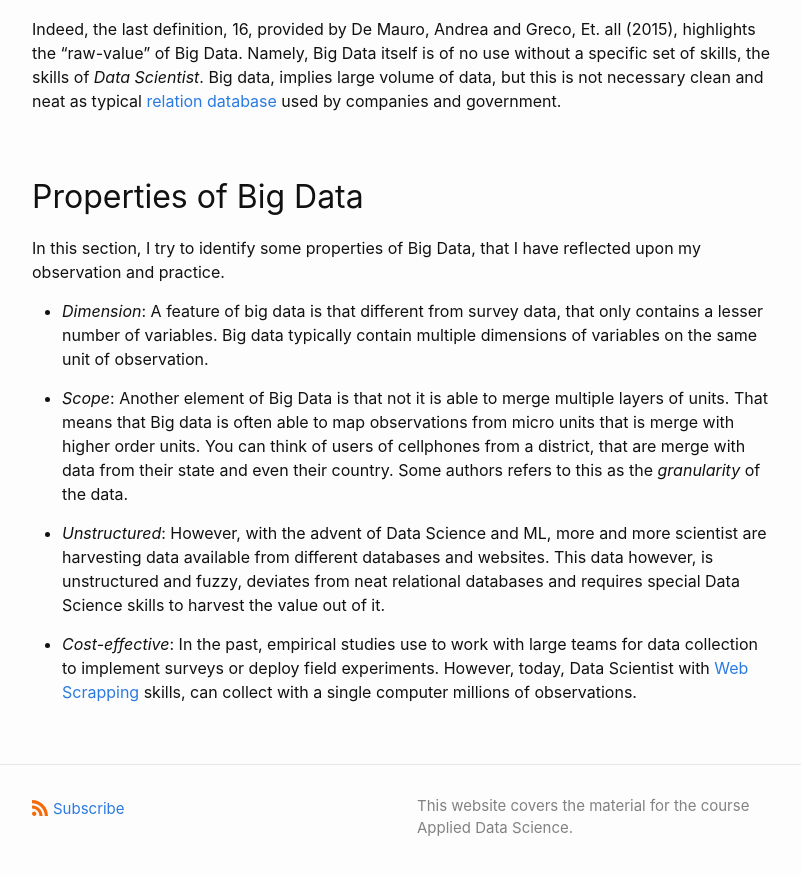
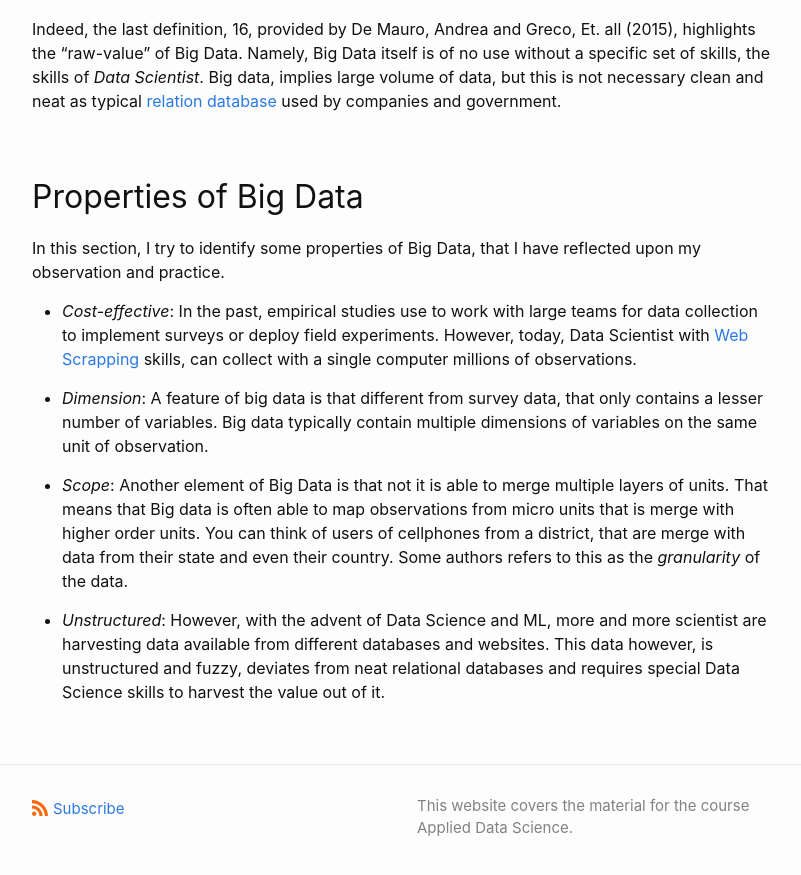
Before and after one commit to Wario84/MAT_2409_DATA_ANALYSIS_II, a Jekyll site: the page built from _posts/2022-02-22-Lecture_01.markdown, in a window 1280 px wide and 900 px high, scrolled down 3561 px. Shown: the top 875 px of the window, without its empty margins (238-1039 px from the left). Built offline with Jekyll 4.4.1, drawn with Linux system fonts in a browser that asks for light colours.

Commit message:
add blog

```diff
--- a/_posts/2022-02-22-Lecture_01.markdown
+++ b/_posts/2022-02-22-Lecture_01.markdown
@@ -85,11 +85,10 @@ Indeed, the last definition, 16, provided by De Mauro, Andrea and Greco, Et. all
 
 In this section, I try to identify some properties of Big Data, that I have reflected upon my observation and practice.
 
+- *Cost-effective*: In the past, empirical studies use to work with large teams for data collection to implement surveys or deploy field experiments. However, today, Data Scientist with [Web Scrapping](https://www.tandfonline.com/doi/pdf/10.1080/10691898.2020.1787116) skills, can collect with a single computer millions of observations.
 
 - *Dimension*: A feature of big data is that different from survey data, that only contains a lesser number of variables. Big data typically contain multiple dimensions of variables on the same unit of observation.
 
 - *Scope*: Another element of Big Data is that not it is able to merge multiple layers of units. That means that Big data is often able to map observations from micro units that is merge with higher order units. You can think of users of cellphones from a district, that are merge with data from their state and even their country. Some authors refers to this as the *granularity* of the data.
 
 - *Unstructured*:  However, with the advent of Data Science and ML, more and more scientist are harvesting data available from different databases and websites. This data however, is unstructured and fuzzy, deviates from neat relational databases and requires special Data Science skills to harvest the value out of it.
-
-- *Cost-effective*: In the past, empirical studies use to work with large teams for data collection to implement surveys or deploy field experiments. However, today, Data Scientist with [Web Scrapping](https://www.tandfonline.com/doi/pdf/10.1080/10691898.2020.1787116) skills, can collect with a single computer millions of observations.
```
